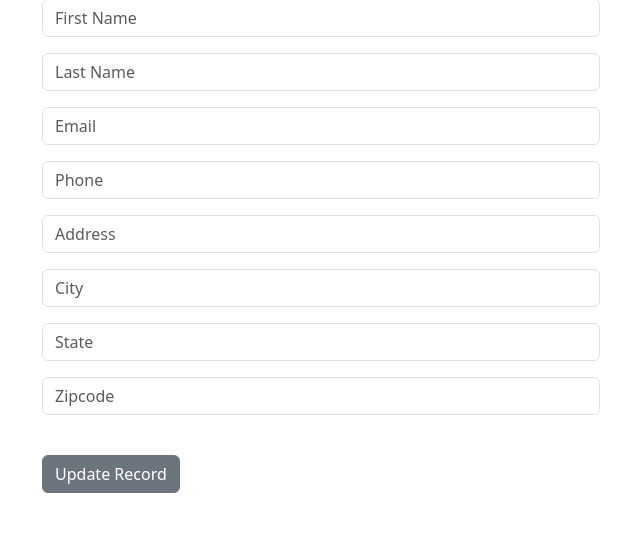
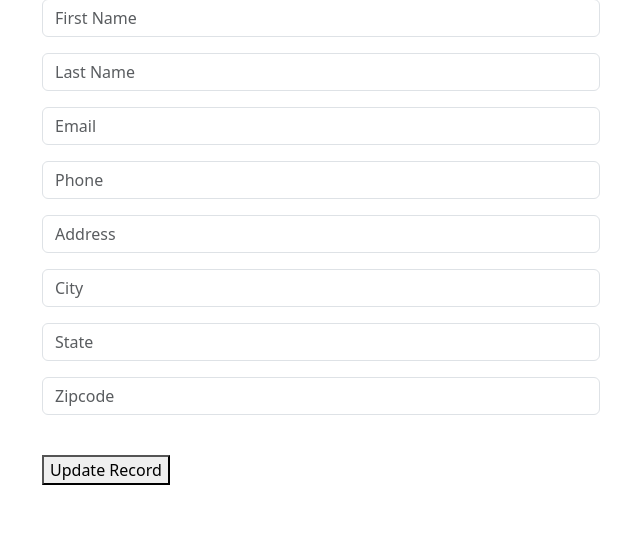
Before and after one commit to asarath94/django-crm, a Django app: template website/templates/update_record.html in a window 1280 px wide. Shown: the part 161-718 px from the top of the page, without its empty margins (319-959 px from the left). Run offline with Django 4.2, Linux system fonts and the light colour scheme; the template is opened without the code that fills it: values that come from a table or form of the project are taken from there, others are empty.

Commit message:
second commit

```diff
--- a/website/templates/update_record.html
+++ b/website/templates/update_record.html
@@ -8,7 +8,7 @@
         {% csrf_token %}
         {{ form.as_p }}
         <br>
-        <button type="submit" class="btn btn-secondary  ">Update Record</button>
+        <button type="submit" class="btn-secondary  ">Update Record</button>
     </form>
 </div>
 
```
